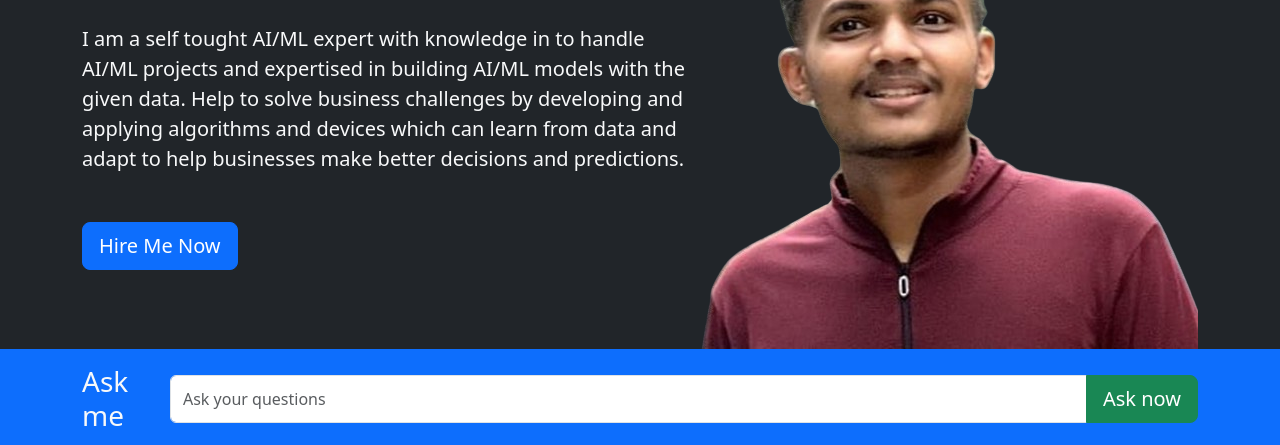
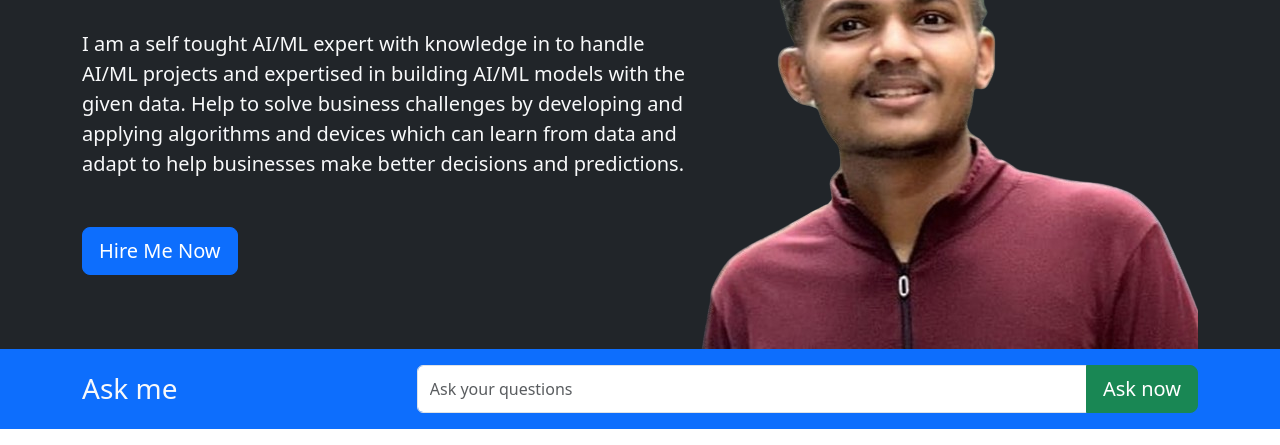
Before and after one commit to Aswin-Cheerngodan/portfolio-website, a plain HTML site: page index.html in a window 1280 px wide. Shown: the part 215-660 px from the top of the page. Drawn offline with nearby package versions, Linux system fonts and the light colour scheme.

Commit message:
Update index.html

```diff
--- a/index.html
+++ b/index.html
@@ -4,7 +4,7 @@
     <meta charset="UTF-8">
     <meta name="viewport" content="width=device-width, initial-scale=1.0">
     <title>Document</title>
-    <link rel="stylesheet" href="portfolio.css" type="text/css">
+    <link rel="stylesheet" href="style.css" type="text/css">
     <link href="https://cdn.jsdelivr.net/npm/bootstrap@5.3.3/dist/css/bootstrap.min.css" rel="stylesheet" integrity="sha384-QWTKZyjpPEjISv5WaRU9OFeRpok6YctnYmDr5pNlyT2bRjXh0JMhjY6hW+ALEwIH" crossorigin="anonymous">
 
     <link rel="stylesheet" href="https://cdn.jsdelivr.net/npm/bootstrap-icons@1.11.3/font/bootstrap-icons.min.css">
```
